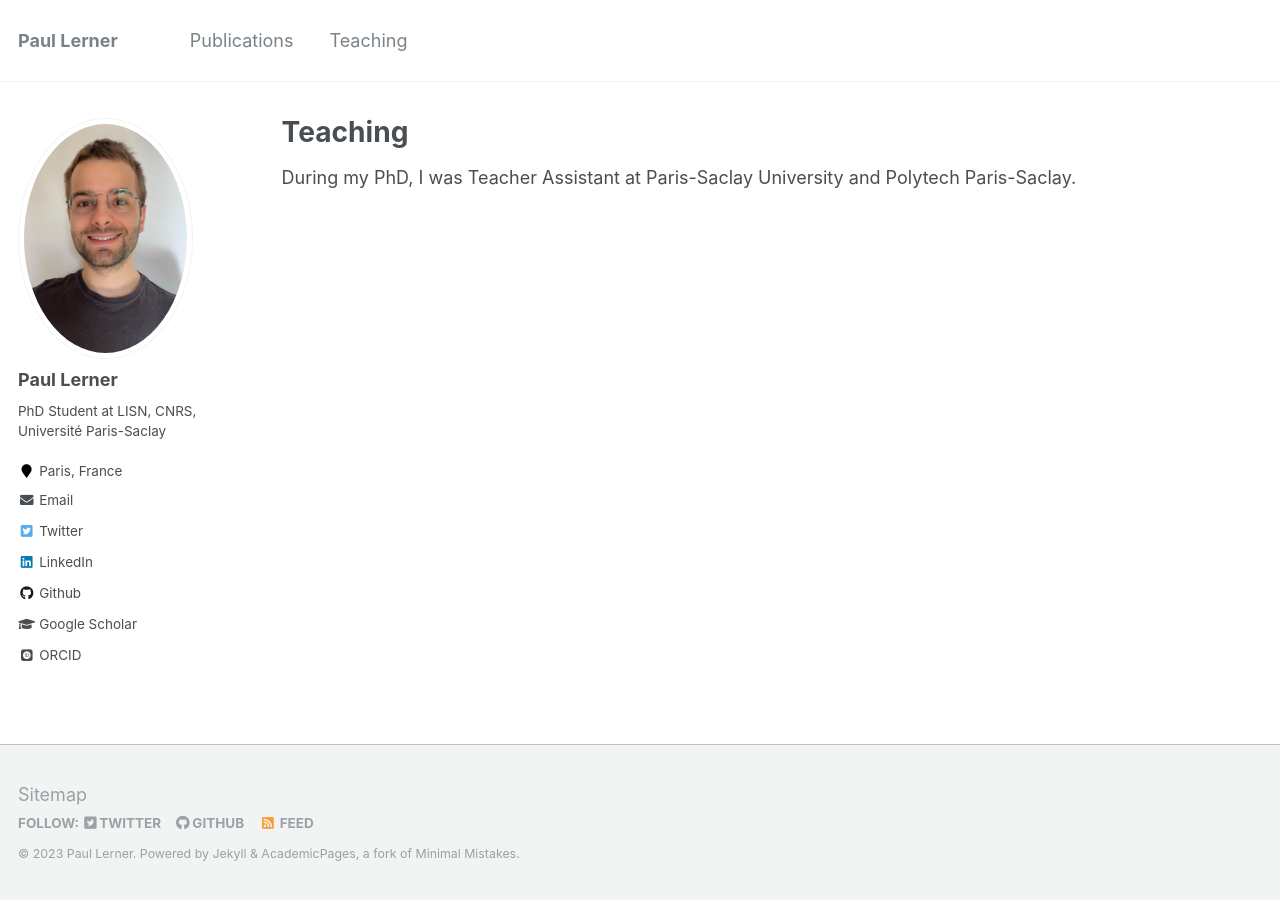
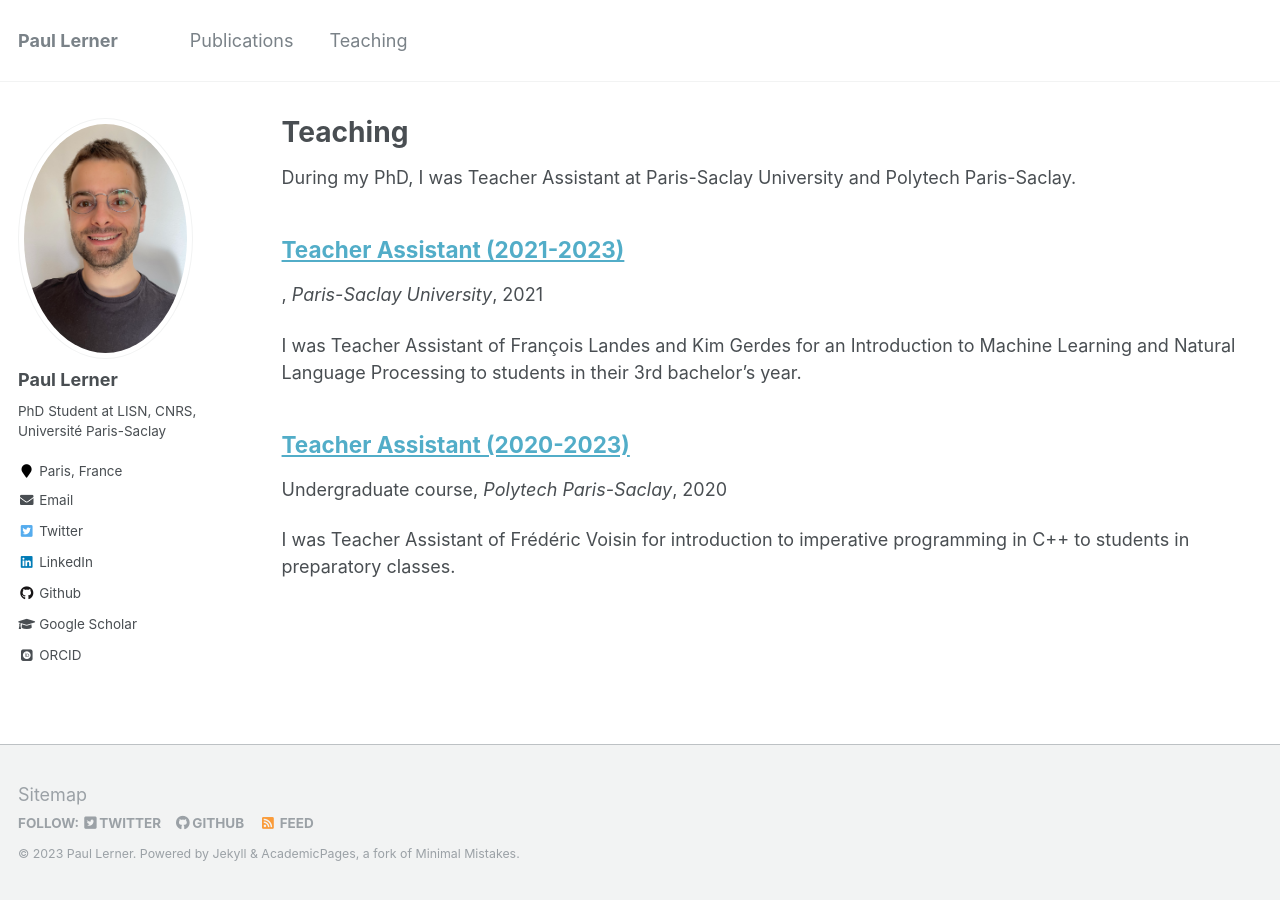
Before and after one commit to PaulLerner/PaulLerner.github.io, a Jekyll site: the page built from _pages/teaching.html, in a window 1280 px wide. Built offline with Jekyll 4.4.1, drawn with Linux system fonts in a browser that asks for light colours; some web fonts are replaced; a file with an impossible date is left out.

Commit message:
fix dates

```diff
--- a/_teaching/2020-polytech-ta.md
+++ b/_teaching/2020-polytech-ta.md
@@ -1,9 +1,9 @@
 ---
-title: "Teacher Assistant"
+title: "Teacher Assistant (2020-2023)"
 collection: teaching
 type: "Undergraduate course"
 venue: "Polytech Paris-Saclay"
-date: "2020-2023"
+date: 2020-10-01
 ---
 
 I was Teacher Assistant of Frédéric Voisin for introduction to imperative programming in C++ to students in preparatory classes.
--- a/_teaching/2021-saclay-ta.md
+++ b/_teaching/2021-saclay-ta.md
@@ -1,8 +1,8 @@
 ---
-title: "Teacher Assistant"
+title: "Teacher Assistant (2021-2023)"
 collection: teaching
 venue: "Paris-Saclay University"
-date: "2021-2023"
+date: 2021-10-01
 ---
 
 I was Teacher Assistant of François Landes and Kim Gerdes for an Introduction to Machine Learning and Natural Language Processing
```
